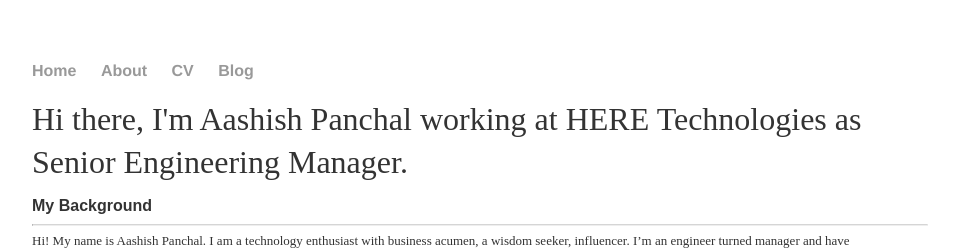
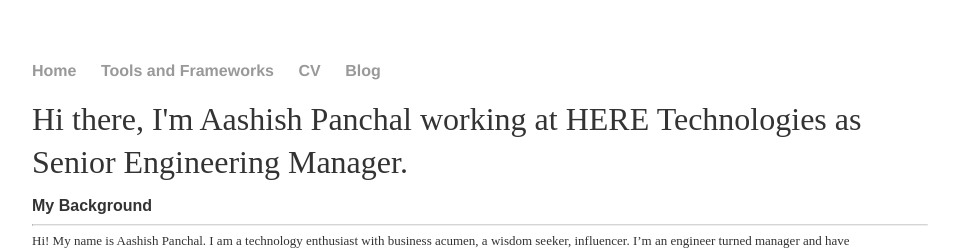
Before and after one commit to apanchal/apanchal.github.io, a Jekyll site: the page built from index.html, in a window 1280 px wide. Shown: the top 252 px of the page, without its empty margins (160-1119 px from the left). Built offline with Jekyll 4.4.1, drawn with Linux system fonts in a browser that asks for light colours.

Commit message:
Update default.html

```diff
--- a/_layouts/default.html
+++ b/_layouts/default.html
@@ -12,7 +12,7 @@
     <nav>
 <ul>
 <li><a href="/">Home</a></li>
-<li><a href="/about">About</a></li>
+<li><a href="/about">Tools and Frameworks</a></li>
 <li><a href="/cv">CV</a></li>
 <li><a href="/blog">Blog</a></li>
 </ul>
```
